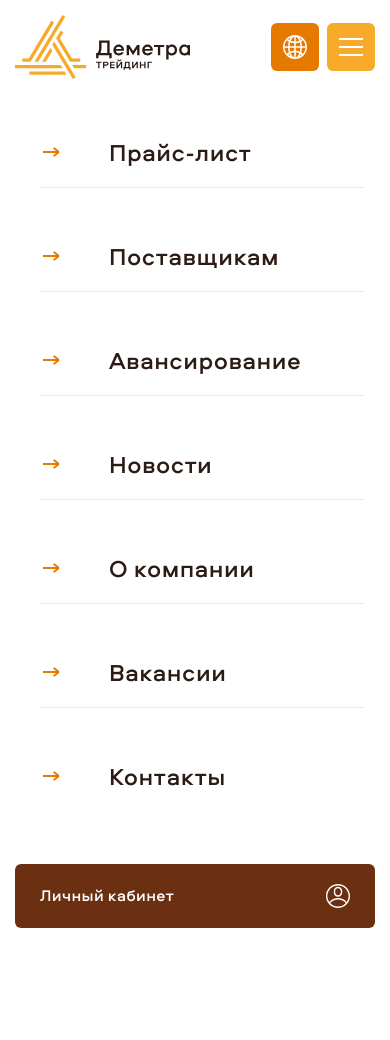
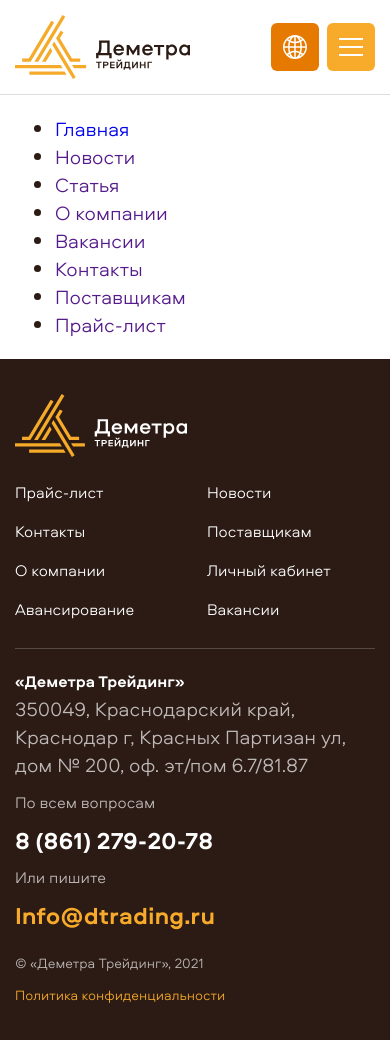
Before and after one commit to yurkaronin/Demetra-basic, a website: page src/html/pages/index.html in a window 390 px wide. Drawn offline with nearby package versions, Linux system fonts and the light colour scheme; files that its build step writes are made by us from their sources; files whose address does not match are found by name.

Commit message:
Подвал + адаптив

```diff
--- a/src/html/sections/footer.html
+++ b/src/html/sections/footer.html
@@ -1,5 +1,41 @@
 <footer class="footer">
   <div class="wrapper">
-	<h2 class="title">Это подвал сайта</h2>
+    <div class="footer__top">
+      <!-- лого  -->
+      <a href="#" class="logo">
+        <img class="logo__image" src="img/logo-rus--wh.svg" alt="логотип" width="192" height="70" loading="lazy">
+      </a>
+
+      <ul class="footer__list">
+        <li class="footer__item"><a href="#" class="footer__link">Прайс-лист</a></li>
+        <li class="footer__item"><a href="#" class="footer__link">Новости</a></li>
+        <li class="footer__item"><a href="#" class="footer__link">Контакты</a></li>
+
+        <li class="footer__item"><a href="#" class="footer__link">Поставщикам</a></li>
+        <li class="footer__item"><a href="#" class="footer__link">О компании</a></li>
+        <li class="footer__item"><a href="#" class="footer__link">Личный кабинет</a></li>
+
+        <li class="footer__item"><a href="#" class="footer__link">Авансирование</a></li>
+        <li class="footer__item"><a href="#" class="footer__link">Вакансии</a></li>
+
+      </ul>
+
+    </div>
+    <div class="footer__center">
+      <p class="footer__adress"><b>«Деметра Трейдинг»</b>
+        350049, Краснодарский край, Краснодар г, Красных Партизан ул, дом № 200, оф. эт/пом 6.7/81.87
+      </p>
+      <p class="footer__telephone">По всем вопросам
+        <a href="tel:88612792078" class="tel">8 (861) 279-20-78</a>
+      </p>
+      <p class="footer__mail">Или пишите
+        <a href="mailto:Info@dtrading.ru" class="mail">Info@dtrading.ru</a>
+      </p>
+    </div>
+    <div class="footer__bottom">
+      <p class="footer__cop">© «Деметра Трейдинг», 2021</p>
+      <a href="#" class="link" target="_blank">Политика конфиденциальности</a>
+    </div>
+
   </div>
 </footer>
--- a/src/html/sections/header.html
+++ b/src/html/sections/header.html
@@ -5,7 +5,7 @@
     </a>
 
     <!-- навигация  -->
-    <nav class="header__navigation nav active">
+    <nav class="header__navigation nav">
       <ul class="nav__list">
         <li class="nav__item"><a href="#" class="nav__link">Прайс-лист</a></li>
         <li class="nav__item"><a href="#" class="nav__link">Поставщикам</a></li>
--- /dev/null
+++ b/src/scss/blocks/_main.scss
@@ -0,0 +1,4 @@
+.main {
+  overflow: hidden;
+  max-width: 100vw;
+}
--- /dev/null
+++ b/src/scss/sections/_footer.scss
@@ -0,0 +1,245 @@
+.footer {
+  background: #2B1B14;
+  border-radius: 0px 0px 6px 6px;
+  color: #BFBAB8;
+  margin: 0 40px;
+  padding-top: 35px;
+  padding-bottom: 40px;
+
+  @media (max-width: 1441px) {
+    margin: 0;
+    border-radius: 0;
+  }
+}
+
+.footer .wrapper {
+  max-width: 1392px;
+
+  @media (max-width: 1441px) {
+    max-width: 1441px;
+  }
+}
+
+.footer__top {
+  display: flex;
+  justify-content: flex-start;
+  align-items: flex-start;
+  flex-wrap: wrap;
+  gap: 32px;
+  padding-bottom: 40px;
+  border-bottom: 1px solid #554943;
+  margin-bottom: 37px;
+
+  @media (max-width: 1441px) {
+    margin-bottom: 35px;
+  }
+
+  @media (max-width: 1025px) {
+    gap: 40px;
+  }
+
+  @media (max-width: 426px) {
+    gap: 20px;
+    padding-bottom: 25px;
+    margin-bottom: 18px;
+  }
+}
+
+.footer .logo {
+  margin-right: auto;
+  max-width: 270px;
+  width: 100%;
+
+  @media (max-width: 1025px) {
+    max-width: 200px;
+    margin-right: initial;
+  }
+
+  @media (max-width: 769px) {
+    max-width: 192px;
+  }
+
+  @media (max-width: 426px) {
+    max-width: 172px;
+  }
+
+}
+
+.footer__list {
+  list-style: none;
+  margin: 0;
+  padding: 0;
+  max-width: 976px;
+  width: 100%;
+  display: flex;
+  gap: 10px 32px;
+  flex-wrap: wrap;
+
+  @media (max-width: 1025px) {
+    max-width: 688px;
+  }
+
+  @media (max-width: 769px) {
+    max-width: 448px;
+  }
+
+  @media (max-width: 426px) {
+    max-width: 100%;
+    gap: 10px 24px;
+  }
+}
+
+.footer__item {
+  max-width: 304px;
+  width: 100%;
+
+  @media (max-width: 1025px) {
+    max-width: 208px;
+  }
+
+  @media (max-width: 426px) {
+    max-width: calc(50% - 12px);
+  }
+}
+
+.footer__link {
+  color: inherit;
+  font-size: 0.8em;
+  color: #ffffff;
+
+}
+
+.footer__center {
+  display: flex;
+  justify-content: space-between;
+  align-items: flex-start;
+  flex-wrap: wrap;
+  gap: 32px;
+  padding-bottom: 20px;
+
+  @media (max-width: 426px) {
+    gap: 9px;
+  }
+}
+
+.footer__adress {
+  max-width: 600px;
+  width: 100%;
+  margin: 0;
+  margin-right: 40px;
+
+  @media (max-width: 1441px) {
+    margin-right: auto;
+  }
+
+  @media (max-width: 1025px) {
+    max-width: 440px;
+  }
+
+  @media (max-width: 426px) {
+    max-width: 100%;
+  }
+
+  b {
+    font-weight: 700;
+    display: block;
+    color: #ffffff;
+    font-size: 0.8em;
+  }
+}
+
+.footer__telephone {
+  max-width: 304px;
+  width: 100%;
+  color: inherit;
+  font-size: 0.8em;
+  margin: 0;
+
+  @media (max-width: 1025px) {
+    max-width: 200px;
+  }
+
+  @media (max-width: 426px) {
+    max-width: 100%;
+    width: 100%;
+    display: flex;
+    flex-direction: column;
+    gap: 10px;
+  }
+
+  .tel {
+    display: block;
+  }
+}
+
+.footer__mail {
+  max-width: 304px;
+  width: 100%;
+  color: inherit;
+  font-size: 0.8em;
+  margin: 0;
+
+  @media (max-width: 1025px) {
+    max-width: 200px;
+  }
+
+  @media (max-width: 426px) {
+    max-width: 100%;
+    width: 100%;
+    display: flex;
+    flex-direction: column;
+    gap: 10px;
+  }
+
+  .mail {
+    display: block;
+  }
+}
+
+.footer__bottom {
+  display: flex;
+  justify-content: flex-start;
+  align-items: center;
+  flex-wrap: wrap;
+  gap: 32px;
+
+  @media (max-width: 426px) {
+    gap: 4px;
+  }
+}
+
+.footer__cop {
+  max-width: 189px;
+  font-size: 0.7em;
+  margin: 0;
+
+  @media (max-width: 426px) {
+    max-width: 100%;
+    width: 100%;
+  }
+}
+
+.footer .link {
+  @media (max-width: 426px) {
+    max-width: 100%;
+    width: 100%;
+  }
+}
+
+.link {
+  max-width: 211px;
+  font-size: 0.7em;
+  color: #F8AA2B;
+}
+
+.tel {
+  font-size: 1.5em;
+  font-weight: 700;
+  color: #ffffff;
+}
+
+.mail {
+  font-size: 1.5em;
+  font-weight: 700;
+  color: #F8AA2B;
+}
--- a/src/scss/blocks/header.scss
+++ b/src/scss/sections/header.scss
@@ -8,6 +8,7 @@
   padding-bottom: 33px;
   border-bottom: 1px solid #DFDDDC;
   gap: 48px;
+  overflow: hidden;
 
   @media (max-width: 426px) {
     padding: 15px;
```
Also changed, not shown: src/html/pages/home.html (+8 -48 lines), src/scss/sections/test.scss (deleted).
